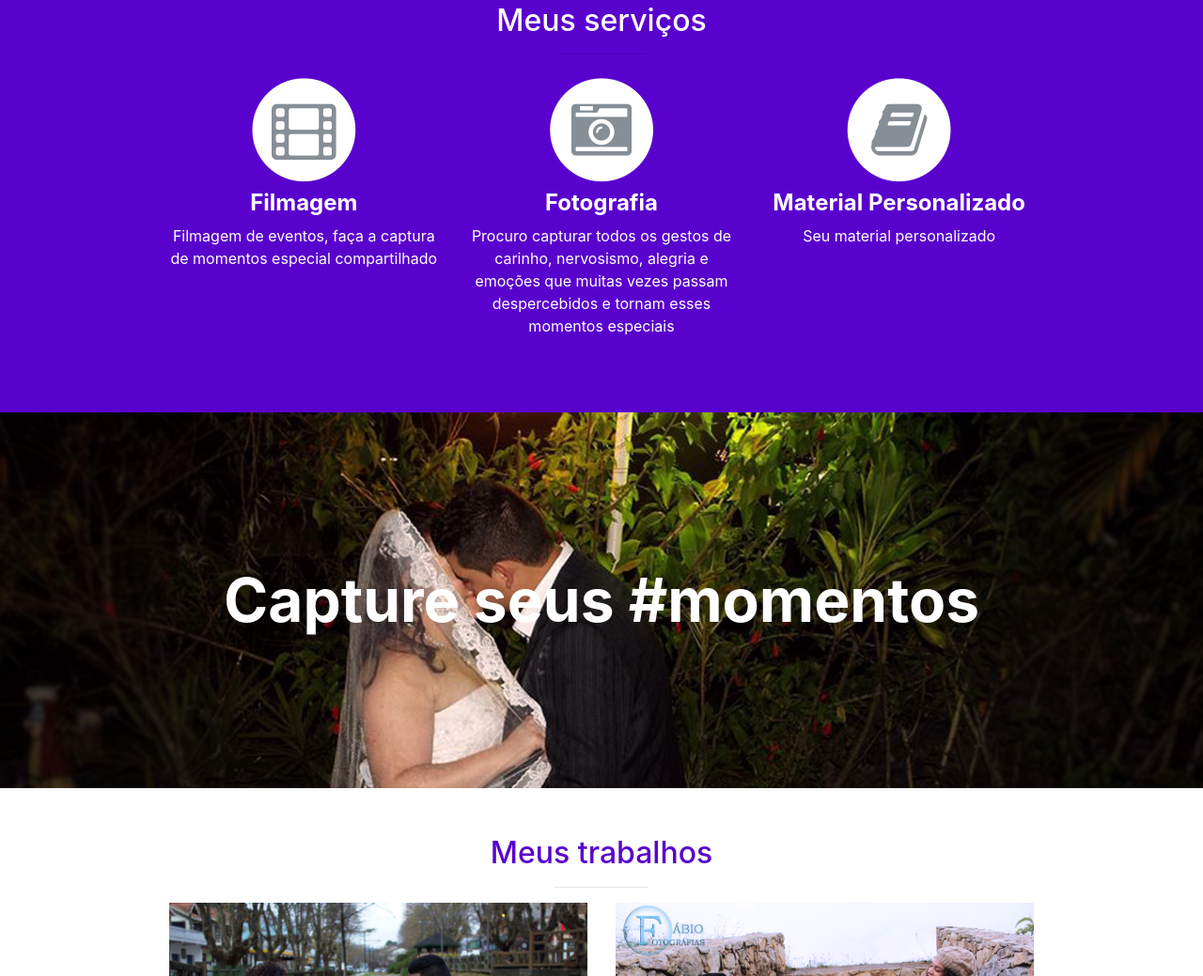
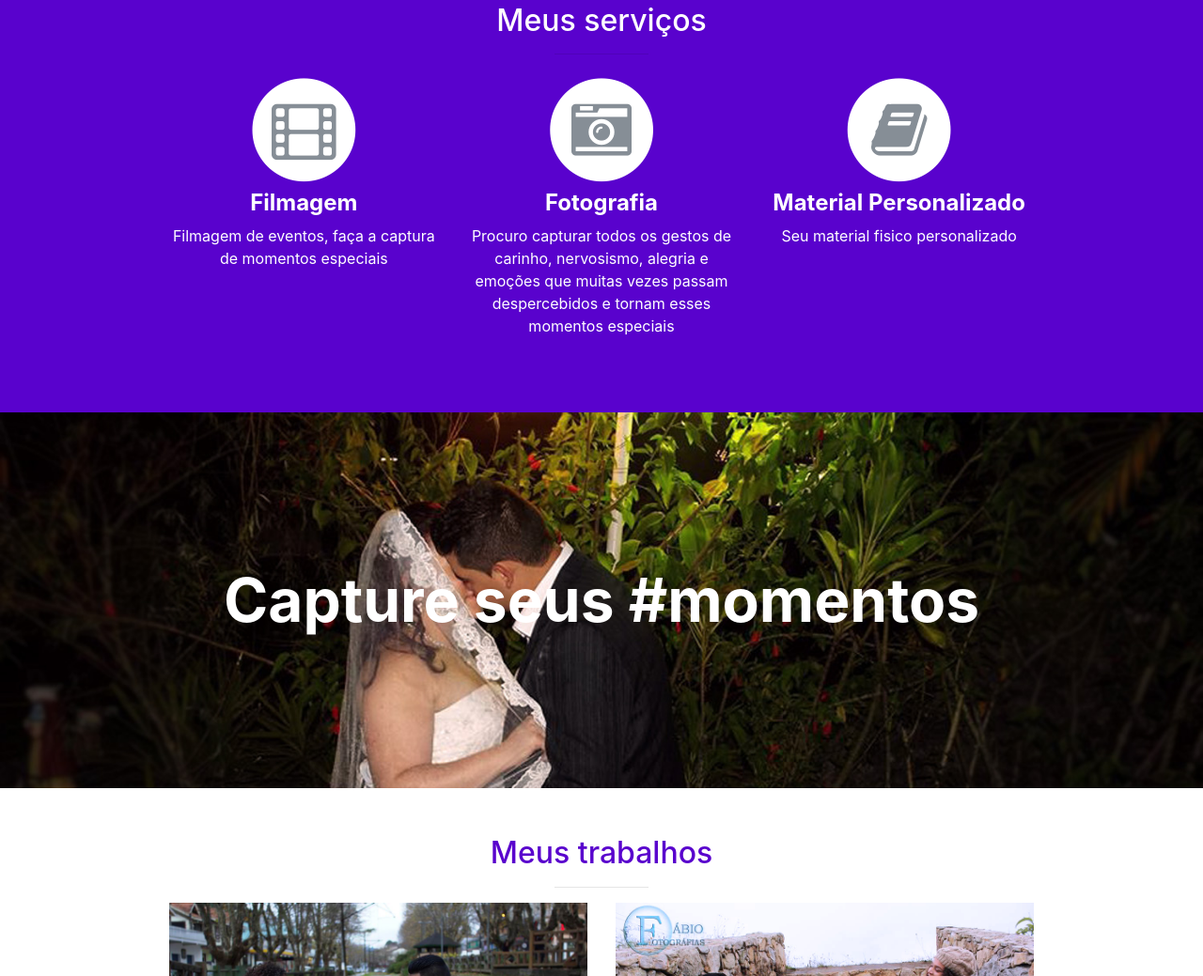
Before and after one commit to fabiofotografias/fabiofotografias.github.io, a website with bundled scripts: page index.html in a window 1280 px wide. Shown: the part 847-1886 px from the top of the page at 94% size. Built offline with nearby package versions, Linux system fonts and the light colour scheme.

Commit message:
edicao-texto1

```diff
--- a/index.html
+++ b/index.html
@@ -83,7 +83,7 @@
 								<h4>
 									<strong>Filmagem</strong>
 								</h4>
-								<p>Filmagem de eventos, faça a captura de momentos especial compartilhado </p>
+								<p>Filmagem de eventos, faça a captura de momentos especiais </p>
 							</div>
 						</div>
 						<div class="col-md-4 col-sm-6">
@@ -107,7 +107,7 @@
 								<h4>
 									<strong>Material Personalizado</strong>
 								</h4>
-								<p>Seu material personalizado</p>
+								<p>Seu material fisico personalizado</p>
 							</div>
 						</div>
 					</div>
```
